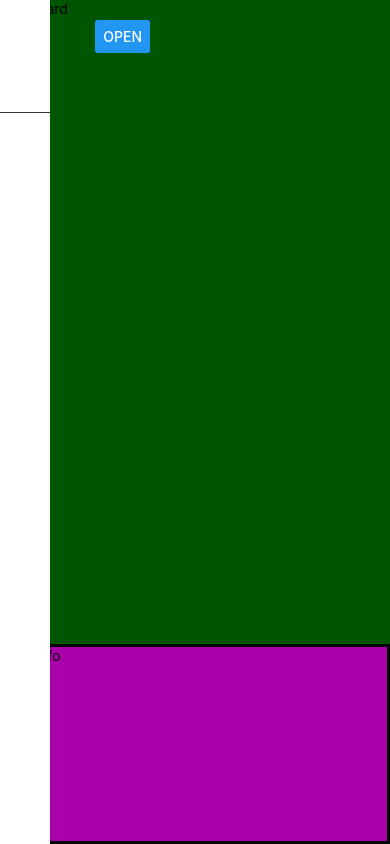
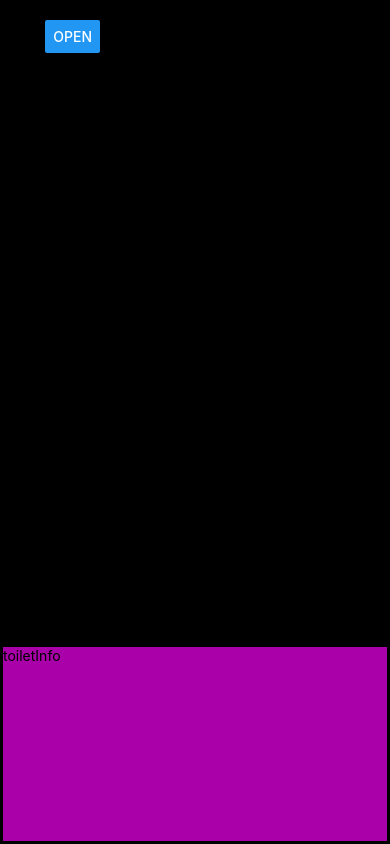
Before and after one commit to loftol/to_fi, a React Native app: screen / in a window 390 px wide. Built offline with nearby package versions, Linux system fonts and the light colour scheme.

Commit message:
userMenu Design

```diff
--- a/package.json
+++ b/package.json
@@ -11,6 +11,7 @@
   },
   "dependencies": {
     "@reduxjs/toolkit": "^1.8.5",
+    "@types/prop-types": "^15.7.5",
     "eslint-import-resolver-typescript": "^3.5.1",
     "immer": "^9.0.15",
     "module-alias": "^2.2.2",
--- /dev/null
+++ b/src/components/common/squareButton.tsx
@@ -0,0 +1,37 @@
+import React from 'react';
+import {View, StyleSheet} from 'react-native';
+import PropTypes from 'prop-types';
+
+const styles = StyleSheet.create({
+  squareButtonStyle: {
+    borderRadius: 5,
+  },
+  emptyStyle: {},
+});
+
+function SquareButton({length, onTouch}) {
+  return (
+    <View
+      style={[
+        styles.squareButtonStyle,
+        {
+          height: length,
+          width: length,
+        },
+      ]}
+      onTouchEnd={e => onTouch(e)}
+    />
+  );
+}
+
+SquareButton.propTypes = {
+  length: PropTypes.number,
+  onTouch: PropTypes.func,
+};
+
+SquareButton.defaultProps = {
+  length: 10,
+  onTouch: () => undefined,
+};
+
+export default SquareButton;
--- a/src/components/mapBoard/mapBoardContainer.tsx
+++ b/src/components/mapBoard/mapBoardContainer.tsx
@@ -8,7 +8,7 @@
   mapBoard: {
     flex: 1,
     width: '100%',
-    backgroundColor: '#050',
+    backgroundColor: '#000',
   },
 });
 
--- a/src/components/menu/menuContainer.tsx
+++ b/src/components/menu/menuContainer.tsx
@@ -26,15 +26,15 @@
   const isMenuOpen = useSelector(
     (state: RootState) => state.isMenuOpen.isMenuOpen,
   );
+  const dispatch = useDispatch();
 
   useEffect(() => {
     dispatch(close());
   }, []);
 
-  const moveAnim = useRef(new Animated.Value(-200)).current;
   const menuContainerWidth = 250;
+  const moveAnim = useRef(new Animated.Value(-menuContainerWidth)).current;
 
-  const dispatch = useDispatch();
   const moveLeft = () => {
     Animated.timing(moveAnim, {
       toValue: -menuContainerWidth,
--- a/src/components/menu/menuItem.tsx
+++ b/src/components/menu/menuItem.tsx
@@ -1,29 +1,31 @@
 import React from 'react';
 import {View, StyleSheet, Text} from 'react-native';
+import PropTypes from 'prop-types';
 
 const styles = StyleSheet.create({
   itemStyle: {
+    marginLeft: 15,
     marginBottom: 20,
     height: 30,
     width: '100%',
-    justifyContent: 'flex-end',
   },
   menuTextStyle: {
     color: '#000',
-    fontWeight: 'bold',
+    fontWeight: '400',
+    fontSize: 18,
   },
 });
 
-interface menuItemProps {
-  itemName: string;
-}
-
-export default function MenuItem(props: menuItemProps) {
-  const {itemName} = props;
-
+function MenuItem({itemName}) {
   return (
     <View style={styles.itemStyle}>
       <Text style={styles.menuTextStyle}>{itemName}</Text>
     </View>
   );
 }
+
+MenuItem.propTypes = {
+  itemName: PropTypes.string.isRequired,
+};
+
+export default MenuItem;
--- /dev/null
+++ b/src/components/menu/profile/profileContainer.tsx
@@ -0,0 +1,59 @@
+import React from 'react';
+import {View, StyleSheet, Image, Text} from 'react-native';
+import SquareButton from '../../common/squareButton';
+
+const profileImage = require('../../../image/profileImage.jpg');
+
+const userName = '고양이..';
+
+const styles = StyleSheet.create({
+  containerStyle: {
+    height: '25%',
+    backgroundColor: '#fff',
+    borderBottomColor: '#333',
+    borderBottomWidth: 0.5,
+  },
+  imageStyle: {
+    resizeMode: 'cover',
+    justifyContent: 'center',
+    height: '100%',
+    width: '100%',
+    borderRadius: 20,
+    borderColor: '#222',
+    borderWidth: 3,
+  },
+  userStyle: {
+    flexDirection: 'row',
+    flex: 2,
+  },
+  imageContainerStyle: {
+    flex: 1,
+    padding: 10,
+  },
+  infoContainerStyle: {
+    flex: 1,
+    padding: 10,
+  },
+  buttonContainerStyle: {
+    flex: 1,
+  },
+});
+
+export default function ProfileContainer() {
+  return (
+    <View style={styles.containerStyle}>
+      <View style={styles.userStyle}>
+        <View style={styles.imageContainerStyle}>
+          <Image style={styles.imageStyle} source={profileImage} />
+        </View>
+        <View style={styles.infoContainerStyle}>
+          <View style={{height: 20}} />
+          <Text style={{color: '#111'}}>{userName}</Text>
+        </View>
+      </View>
+      <View style={styles.buttonContainerStyle}>
+        <SquareButton />
+      </View>
+    </View>
+  );
+}
--- a/src/components/menu/userMenu.tsx
+++ b/src/components/menu/userMenu.tsx
@@ -1,17 +1,19 @@
 import React from 'react';
 import {View, StyleSheet} from 'react-native';
 import MenuItem from './menuItem';
+import ProfileContainer from './profile/profileContainer';
 // 메뉴 관련 컴포넌트, 위쪽에 styles, 아래쪽에 컴포넌트 순서대로 배치
 
 const styles = StyleSheet.create({
   itemContainerStyle: {
-    marginTop: '15%',
     width: '100%',
-    paddingLeft: '10%',
+    paddingTop: 15,
     paddingRight: '2%',
+    backgroundColor: '#eee',
+    borderBottomWidth: 0.5,
   },
   profile: {
-    marginBottom: '15%',
+    marginBottom: 15,
     height: '30%',
     width: '100%',
     borderBottomColor: '#333',
@@ -21,15 +23,15 @@
 
 export default function userMenu() {
   return (
-    <View>
-      <View style={[styles.profile]} />
+    <View style={{height: '100%', backgroundColor: '#fff'}}>
+      <ProfileContainer />
       <View style={[styles.itemContainerStyle]}>
-        <MenuItem itemName="what" />
-        <MenuItem itemName="what" />
-        <MenuItem itemName="what" />
-        <MenuItem itemName="what" />
-        <MenuItem itemName="what" />
-        <MenuItem itemName="what" />
+        <MenuItem itemName="menu1" />
+        <MenuItem itemName="menu2" />
+        <MenuItem itemName="menu3" />
+        <MenuItem itemName="menu4" />
+        <MenuItem itemName="menu5" />
+        <MenuItem itemName="menu6" />
       </View>
     </View>
   );
```
Also changed, not shown: src/components/menu/profileContainer.tsx (deleted), 1 other file (tests, documents, lock files or other folders).
